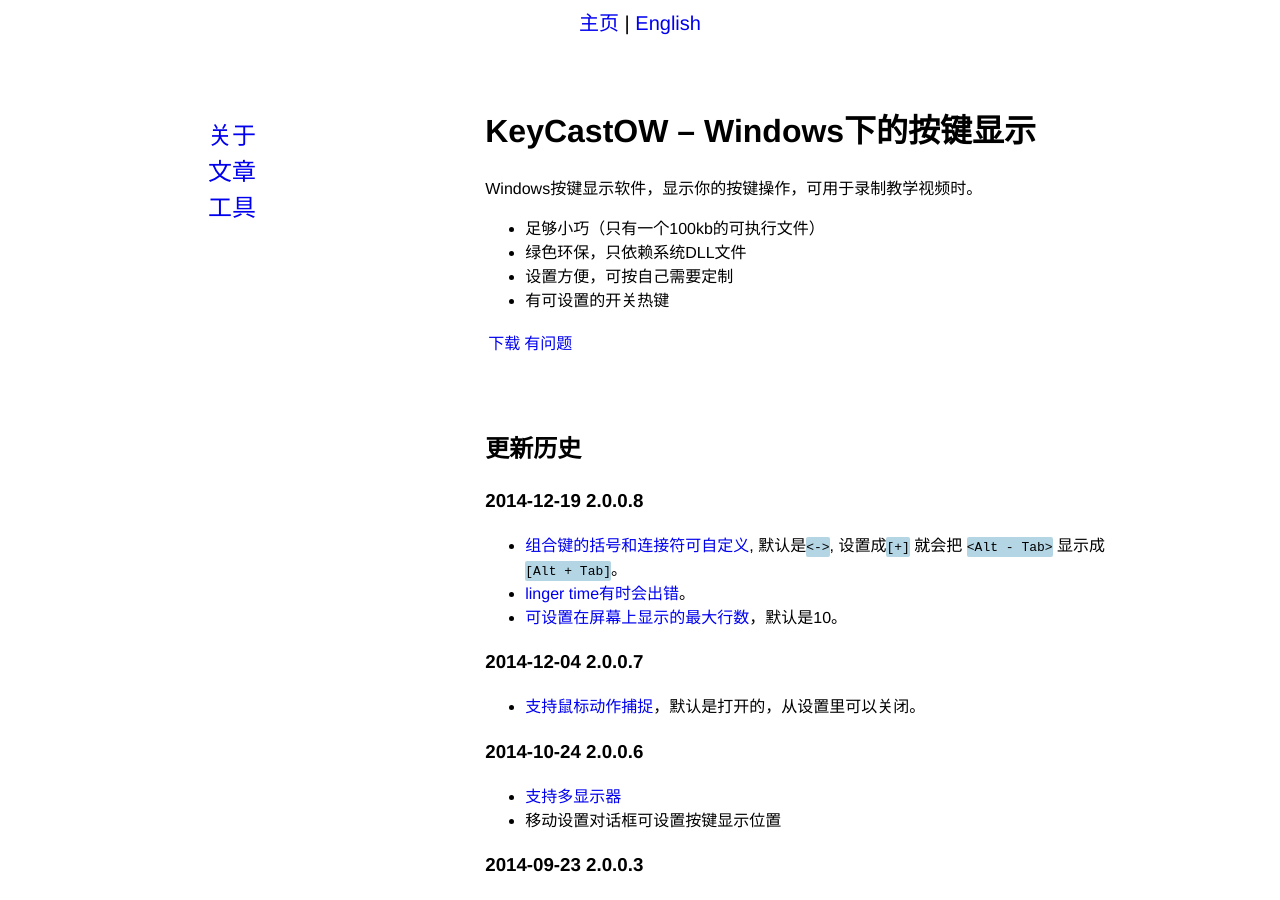
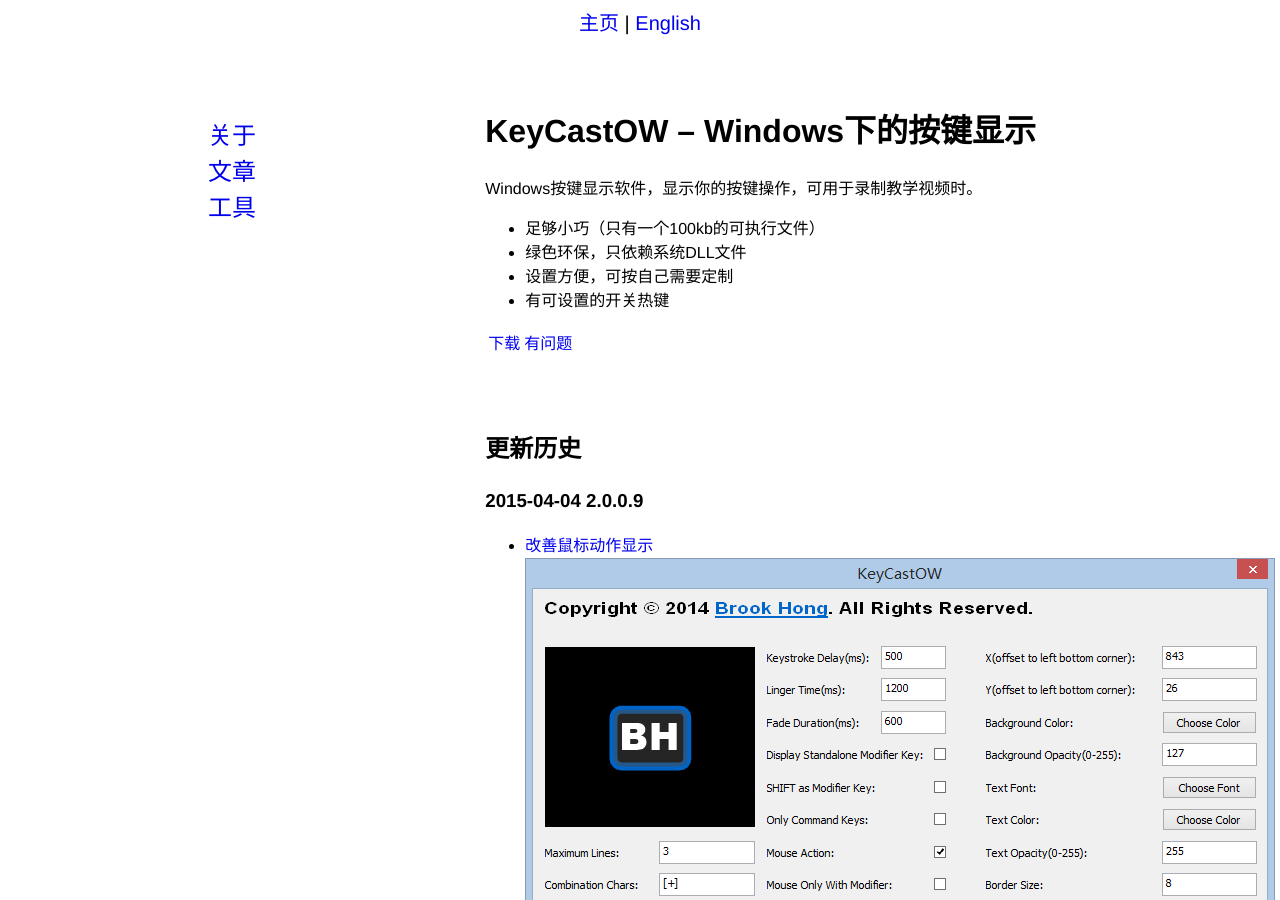
Before and after one commit to brookhong/brookhong.github.io, a Jekyll site: the page built from _posts/2014-04-28-keycast-on-windows-cn.md, in a window 1280 px wide and 900 px high. Built offline with Jekyll 4.4.1, drawn with Linux system fonts in a browser that asks for light colours.

Commit message:
keycastow 2.0.0.9

```diff
--- a/_posts/2014-04-28-keycast-on-windows-cn.md
+++ b/_posts/2014-04-28-keycast-on-windows-cn.md
@@ -18,6 +18,10 @@
 [下载](/assets/downloads/keycastow.zip) | [有问题](https://github.com/brookhong/brookhong.github.io/issues)
 
 ## 更新历史
+
+### 2015-04-04 2.0.0.9
+* [改善鼠标动作显示](https://github.com/brookhong/brookhong.github.io/issues/14)
+![keycastow 2.0.0.9](/assets/images/keycastow2.0.0.9.png)
 
 ### 2014-12-19 2.0.0.8
 * [组合键的括号和连接符可自定义](https://github.com/brookhong/brookhong.github.io/issues/12), 默认是`<->`, 设置成`[+]` 就会把 `<Alt - Tab>` 显示成 `[Alt + Tab]`。
```
Also changed, not shown: _posts/2014-04-28-keycast-on-windows.md (+4 -0 lines), assets/images/keycastow2.0.0.9.png (added), 1 other file.
